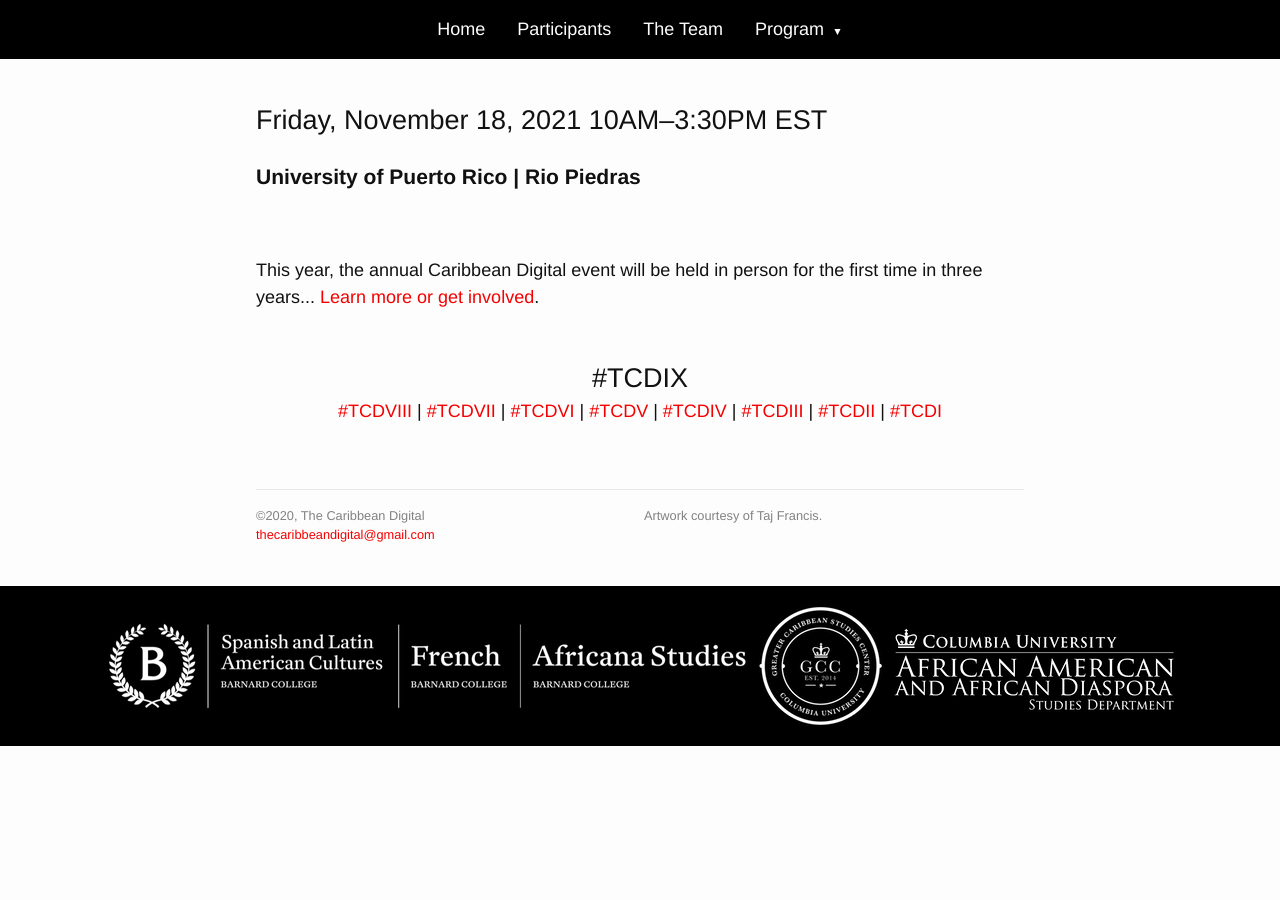
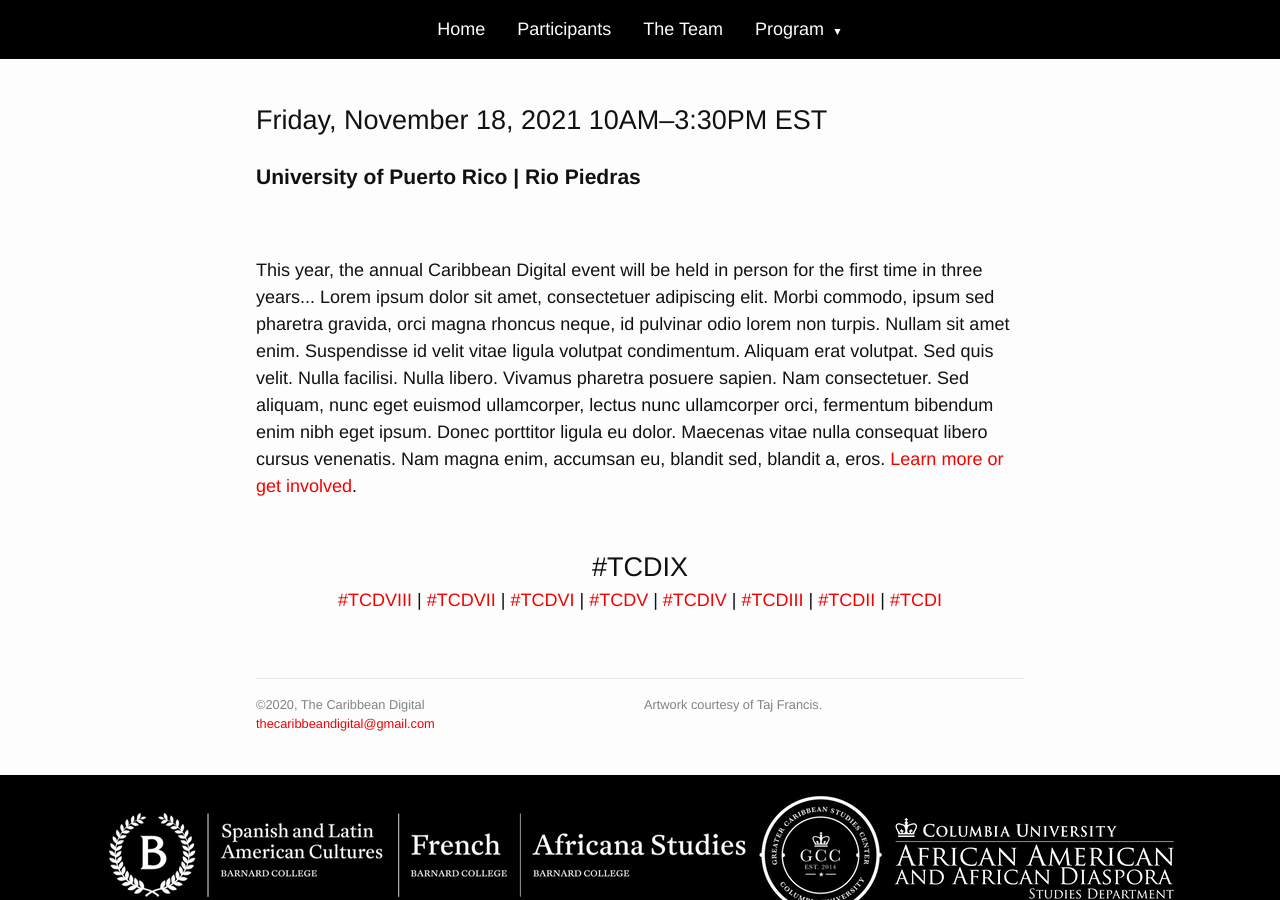
Before and after one commit to kliftonyale/tcd10, a Jekyll site: the page built from index.html, in a window 1280 px wide and 900 px high, scrolled down 662 px. Built offline with Jekyll 4.4.1, drawn with Linux system fonts in a browser that asks for light colours; before the commit the page ends 1408 px from its top, so only the background shows below that.

```diff
--- a/index.html
+++ b/index.html
@@ -14,7 +14,10 @@ layout: default
   <br />
   <br />
   <p>
-    This year, the annual Caribbean Digital event will be held in person for the first time in three years...
+    This year, the annual Caribbean Digital event will be held in person for the first time in three years... Lorem ipsum dolor sit amet, consectetuer adipiscing elit. Morbi commodo, ipsum sed pharetra gravida, orci magna rhoncus neque, id pulvinar odio lorem non turpis. Nullam sit amet enim. Suspendisse id velit vitae ligula volutpat condimentum. Aliquam erat volutpat. Sed quis velit. Nulla facilisi. Nulla libero. Vivamus pharetra posuere sapien.
+
+    Nam consectetuer. Sed aliquam, nunc eget euismod ullamcorper, lectus nunc ullamcorper orci, fermentum bibendum enim nibh eget ipsum. Donec porttitor ligula eu dolor. Maecenas vitae nulla consequat libero cursus venenatis. Nam magna enim, accumsan eu, blandit sed, blandit a, eros.
+
     <a href="{{site.baseurl}}/directory/"
       >Learn more or get involved</a
     >.
```
Also changed, not shown: _program/schedule.md (+4 -0 lines), images/asoto.jpg (added).
